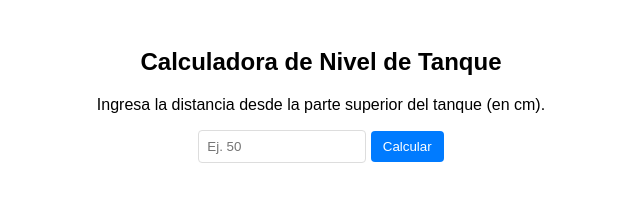
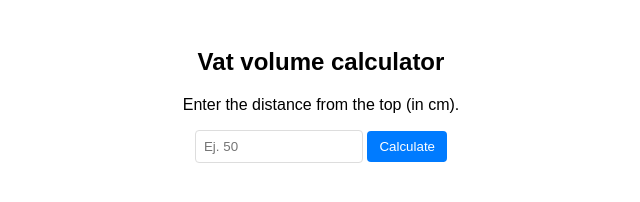
Before and after one commit to JhonAlexanderCalderon/Widgets, a plain HTML site: page index.html in a window 1280 px wide. Shown: the whole page, without its empty margins (319-959 px from the left). Drawn offline with Linux system fonts and the light colour scheme.

Commit message:
Update index.html

```diff
--- a/index.html
+++ b/index.html
@@ -1,7 +1,7 @@
 <!DOCTYPE html>
 <html>
 <head>
-    <title>Calculadora de Tanque</title>
+    <title>Vat volume calculator</title>
     <style>
         body {
             font-family: sans-serif;
@@ -31,11 +31,11 @@
 </head>
 <body>
 
-    <h2>Calculadora de Nivel de Tanque</h2>
-    <p>Ingresa la distancia desde la parte superior del tanque (en cm).</p>
+    <h2>Vat volume calculator</h2>
+    <p>Enter the distance from the top (in cm).</p>
 
     <input type="number" id="distanciaSuperior" placeholder="Ej. 50">
-    <button onclick="calcularNivel()">Calcular</button>
+    <button onclick="calcularNivel()">Calculate</button>
 
     <div id="resultado"></div>
 
@@ -54,7 +54,7 @@
 
             const nivelAgua = alturaTotalTanque - parseFloat(distancia);
 
-            resultadoDiv.innerText = `El nivel de agua es de: ${nivelAgua} cm`;
+            resultadoDiv.innerText = `Liquid level is : ${nivelAgua} cm`;
             resultadoDiv.style.color = "green";
         }
     </script>
```
